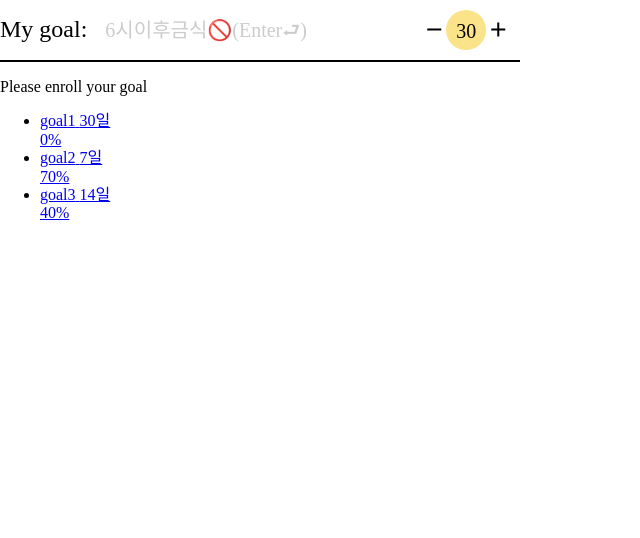
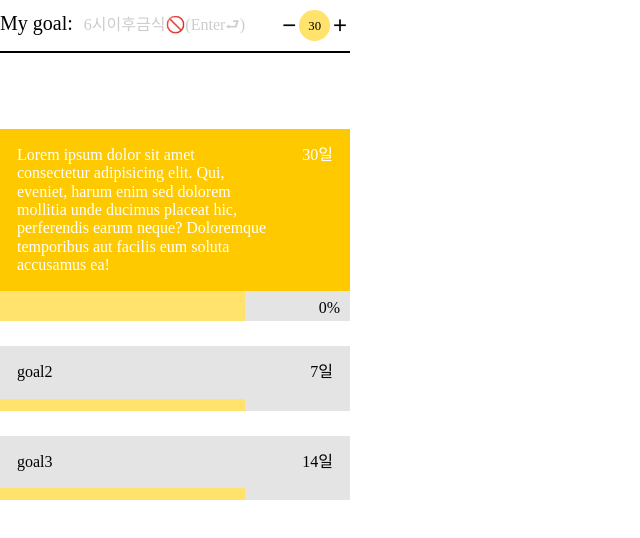
Before and after one commit to Hoya-kim/Leggo-goal-tracker-extension, a website: page html/main.html in a window 1280 px wide. Shown: the whole page, without its empty margins (0-640 px from the left). Drawn offline with nearby package versions, Linux system fonts and the light colour scheme.

Commit message:
feat: Styling goal list

```diff
--- a/css/goal-interface.css
+++ b/css/goal-interface.css
@@ -1,39 +1,61 @@
+:root {
+    --light-yellow: #ffe36c;
+    --dark-yellow: #ffc900;
+    --light-blue: #b7d4ff;
+    --dark-blue: #6fa9ff;
+    --light-pink: #ffb4cb;
+    --dark-pink: #ff81a6;
+    --light-green: #75ffc3;
+    --dark-green: #21d889;
+    --gray: #EDEDED;
+    --gray2: #E4E4E4;
+    --black: black;
+    --white: white;
+}
+
+.goal-interface {
+    width: 350px;
+}
+
 .goal-interface input {
     border: 0;
+    outline: 0;
 }
 
 .goal-form {
-    width: fit-content;
     display: flex;
+    justify-content: space-between;
     align-items: center;
-    border-bottom: 2px solid black;
-    font-size: 1.5rem;
+    border-bottom: 2px solid var(--black);
+    font-size: 1.25rem;
 }
 
 .goal-name-input>input {
-    padding: 6px;
-    margin: 6px;
+    width: 11.5em;
+    padding: 6px 3px;
+    margin: 6px 3px;
+    font-size: 1rem;
 }
 
 .goal-name-input>input::placeholder {
     color: #ccc;
-    font-size: 1.25rem;
+
 }
 
 .goal-days-input {
     display: flex;
     align-items: center;
-    padding: 10px;
+    padding: 10px 0;
 }
 
 .goal-days-input>input {
-    width: 2em;
-    height: 2em;
+    width: 2.4em;
+    height: 2.4em;
     border-radius: 50%;
     padding: 0;
-    background: #FBE389;
+    background: var(--light-yellow);
     text-align: center;
-    font-size: 1.25rem;
+    font-size: 0.8rem;
     padding-top: 2px;
     box-sizing: border-box;
 }
@@ -45,3 +67,79 @@
     padding: 0;
     cursor: pointer;
 }
+
+.goal-list-container{
+    padding-top: 60px;
+    text-align: center;
+}
+
+.goal-list {
+    list-style: none;
+    padding-left: 0;
+    display: flex;
+    flex-direction: column;
+    gap: 25px;
+    text-align: left;
+}
+
+.goal-list-item {
+    color: var(--black);
+    background-color: var(--gray2);
+    transition: all .4s;
+}
+
+.goal-list-item>a {
+    color: inherit;
+    text-decoration: none;
+}
+
+.goal-list-item.active {
+    color: var(--white);
+    background-color: var(--dark-yellow);
+}
+
+.goal-info {
+    display: flex;
+    justify-content: space-between;
+    padding: 17px;
+    color: inherit;
+}
+
+.goal-name {
+    width: 80%;
+}
+
+.goal-list-item.active .progress-bar {
+    background-color: var(--gray2);
+    height: 30px;
+}
+
+.progress-bar {
+    position: relative;
+    height: 12px;
+    transition: height .4s;
+}
+
+.progress-bar>.progress-indicator {
+    width: 70%;
+    height: inherit;
+    background-color: var(--light-yellow);
+}
+
+.goal-list-item.active .progress-label{
+    height : 100%;
+}
+
+.progress-bar>.progress-label {
+    height: 0;
+    overflow: hidden;
+    position: absolute;
+    top: 8px;
+    right: 10px;
+    color: var(--black);
+    transition: height .4s;
+}
+
+.hidden{
+    display: none;
+}
--- a/html/main.html
+++ b/html/main.html
@@ -34,18 +34,22 @@
             />
           </div>
           <div class="goal-days-input">
-            <button class="decrease"><i class="bx bx-minus"></i></button>
+            <button class="decrease" type="button"><i class="bx bx-minus"></i></button>
             <input type="text" name="goal-days" autocomplete="off" value="30" />
-            <button class="increase"><i class="bx bx-plus"></i></button>
+            <button class="increase" type="button"><i class="bx bx-plus"></i></button>
           </div>
         </form>
         <div class="goal-list-container">
-          <p>Please enroll your goal</p>
+          <p class="hidden">Please enroll your goal</p>
           <ul class="goal-list">
-            <li class="goal-list-item">
+            <li class="goal-list-item active">
               <a href="#goal-grid-start">
                 <div class="goal-info">
-                  <span class="goal-name">goal1</span>
+                  <span class="goal-name"
+                    >Lorem ipsum dolor sit amet consectetur adipisicing elit. Qui, eveniet, harum
+                    enim sed dolorem mollitia unde ducimus placeat hic, perferendis earum neque?
+                    Doloremque temporibus aut facilis eum soluta accusamus ea!</span
+                  >
                   <span class="goal-days">30일</span>
                 </div>
                 <div class="progress-bar">
```
